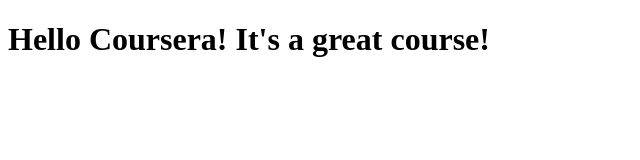
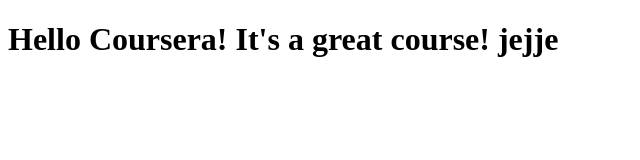
Before and after one commit to martaverfer/coursera-test, a plain HTML site: page site/index.html in a window 1280 px wide. Shown: the whole page, without its empty margins (0-640 px from the left). Drawn offline with Linux system fonts and the light colour scheme.

Commit message:
Another change

```diff
--- a/site/index.html
+++ b/site/index.html
@@ -6,7 +6,7 @@
 	<title>Hello Coursera!</title>
 </head>
 <body>
-	<h1>Hello Coursera! It's a great course!</h1>
+	<h1>Hello Coursera! It's a great course! jejje</h1>
 
 </body>
 </html>
```
